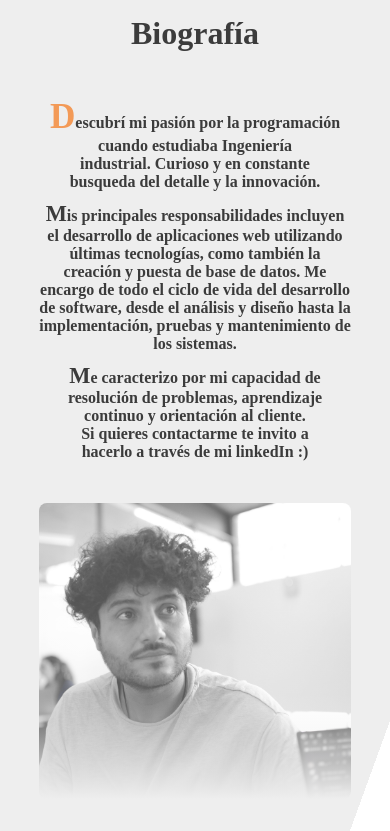
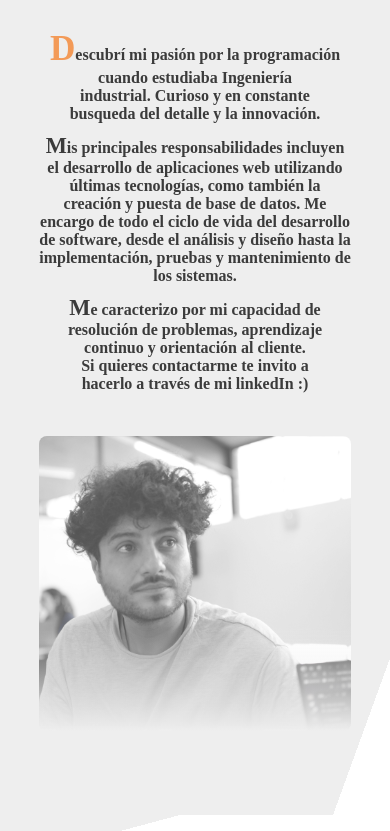
Before and after one commit to ctupac999/PortfolioCris, a plain HTML site: page index.html in a window 390 px wide. Shown: the part 747-1578 px from the top of the page. Drawn offline with Linux system fonts and the light colour scheme.

Commit message:
resposive ok

```diff
--- a/assets/bio.css
+++ b/assets/bio.css
@@ -69,8 +69,8 @@ h5{
 
 @media (max-width: 1200px) {
     #bio{
-        padding: 15vh 10vw 10vh 10vw;
-        background: linear-gradient(290deg, var(--primary-color) 12%,var(--quinary-color) 0%);
+        padding: 7vh 10vw 10vh 10vw;
+        background: linear-gradient(290deg, var(--primary-color) 8%,var(--quinary-color) 0%);
        }
 }
 @media (max-width: 600px) {
--- a/assets/herramientas.css
+++ b/assets/herramientas.css
@@ -72,8 +72,3 @@
     }
 
 }
-
-@media (max-width: 1200px){
-    padding: 10vh 10vw 15vh 10vw;
-
-}
```
